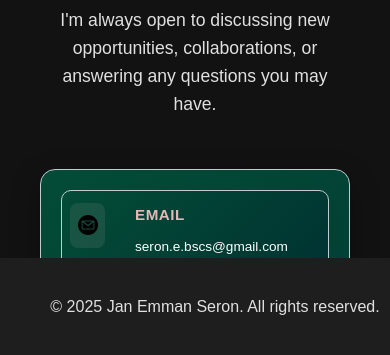
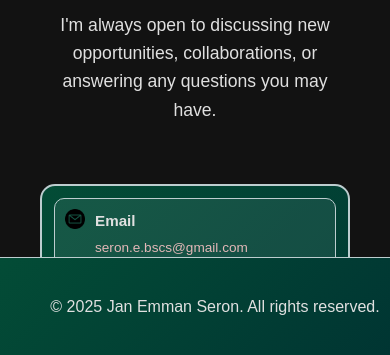
Before and after one commit to sydSeron/E-Portfolio.dev, a plain HTML site: page contact.html in a window 390 px wide. Shown: the part 488-843 px from the top of the page. Drawn offline with Linux system fonts and the light colour scheme.

Commit message:
Add files via upload

```diff
--- a/css/components.css
+++ b/css/components.css
@@ -499,29 +499,34 @@ nav {
 }
 
 .contact-content {
-    max-width: 500px;
-    margin: 0 auto 80px auto;
-    padding: 0 20px;
+    max-width: 800px;
+    margin: 0 auto;
+    padding: 20px;
+    box-sizing: border-box;
 }
 
 .contact-info {
-    background: linear-gradient(145deg, #034C36, #003332);
-    border: 1px solid #BDCDCF;
+    display: flex;
+    flex-direction: column;
+    gap: 15px;
+    padding: 20px;
+    background: linear-gradient(135deg, #034C36, #003332);
     border-radius: 15px;
-    padding: 40px 30px;
-    box-shadow: 0 10px 30px rgba(0, 0, 0, 0.3);
+    border: 2px solid #BDCDCF;
+    box-sizing: border-box;
+    margin-bottom: 30px; /* Add space before footer */
 }
 
 .contact-item {
     display: flex;
-    align-items: flex-start; /* Changed from center to flex-start */
+    align-items: flex-start;
     gap: 15px;
-    padding: 20px;
-    background: linear-gradient(135deg, #034C36, #003332);
+    padding: 15px;
+    background: rgba(189, 205, 207, 0.1);
     border: 1px solid #BDCDCF;
     border-radius: 10px;
-    margin-bottom: 15px;
     transition: all 0.3s ease;
+    box-sizing: border-box;
 }
 
 .contact-details {
@@ -529,7 +534,8 @@ nav {
     flex-direction: column;
     gap: 5px;
     flex: 1;
-    min-width: 0; /* Important for text wrapping */
+    min-width: 0;
+    overflow: hidden;
 }
 
 .contact-details a {
@@ -538,162 +544,75 @@ nav {
     transition: color 0.3s ease;
     word-wrap: break-word;
     overflow-wrap: break-word;
+    display: block;
 }
 
-.contact-item:hover {
-    background: rgba(227, 184, 184, 0.05);
-    border-color: rgba(227, 184, 184, 0.2);
-    transform: translateY(-2px);
-}
-
-.contact-item:last-child {
-    margin-bottom: 0;
-}
-
-.contact-icon {
-    font-size: 1.4em;
-    margin-right: 20px;
-    width: 45px;
-    height: 45px;
-    display: flex;
-    align-items: center;
-    justify-content: center;
-    background: rgba(227, 184, 184, 0.1);
-    border-radius: 8px;
-    flex-shrink: 0;
-}
-
-.contact-details strong {
-    display: block;
-    color: #E3B8B8;
-    margin-bottom: 5px;
-    font-size: 0.9em;
-    font-weight: 600;
-    text-transform: uppercase;
-    letter-spacing: 0.5px;
-}
-
-.contact-details a {
-    color: #ffffff;
-    text-decoration: none;
-    font-size: 1.1em;
-    transition: color 0.3s ease;
-    font-weight: 400;
-}
-
-.contact-details a:hover {
-    color: rgba(2, 216, 253, 0.966);
-}
-
-.contact-details span {
-    color: #ffffff;
-    font-size: 1.1em;
-    font-weight: 400;
-}
-
-/* Ensure footer doesn't overlap */
-footer {
-    margin-top: 60px;
-    padding: 20px;
-    clear: both;
-}
-
-/* Responsive Design */
+/* Mobile responsive fixes */
 @media (max-width: 768px) {
-    .cta-buttons {
-        flex-direction: column;
-        align-items: center;
-    }
-
-    .skills-grid {
-        grid-template-columns: 1fr;
-    }
-
-    .projects-grid {
-        grid-template-columns: 1fr;
-        gap: 20px;
-    }
-
-    .project-card {
-        padding: 20px;
-    }
-
-    .projects-intro h2 {
-        font-size: 2em;
-    }
-
     .contact-content {
-        margin-bottom: 60px;
+        padding: 15px;
+        margin: 0 15px;
     }
 
     .contact-info {
-        padding: 20px;
-        margin-bottom: 30px;
-    }
-
-    .contact-intro h2 {
-        font-size: 2em;
+        padding: 15px;
+        margin-bottom: 20px;
     }
 
     .contact-item {
         padding: 12px;
-    }
-
-    .contact-icon {
-        width: 35px;
-        font-size: 1.3em;
+        gap: 12px;
     }
 
     .contact-details a {
-        word-break: break-all;
         font-size: 0.9em;
         line-height: 1.4;
-    }
-
-    .contact-item {
-        padding: 15px 10px;
-        min-height: auto;
-    }
-
-    .contact-details {
-        flex: 1;
-        min-width: 0; /* Allow flex item to shrink below content size */
+        word-break: break-all;
     }
 
     .contact-details strong {
-        display: block;
-        margin-bottom: 5px;
         font-size: 0.95em;
     }
 }
 
 @media (max-width: 480px) {
-    nav {
-        flex-direction: column;
-        gap: 8px;
+    .contact-content {
+        padding: 10px;
+        margin: 0 10px;
     }
 
-    .nav-link {
-        width: 200px;
-        text-align: center;
+    .contact-info {
+        padding: 12px;
+    }
+
+    .contact-item {
+        padding: 10px;
+        gap: 10px;
     }
 
     .contact-details a {
         font-size: 0.85em;
         word-break: break-word;
         overflow-wrap: break-word;
-        hyphens: auto;
-    }
-
-    .contact-item {
-        padding: 12px 8px;
-        gap: 10px;
     }
 
     .contact-icon img {
         width: 20px !important;
         height: 20px !important;
     }
+}
+
+/* Ensure footer doesn't overlap */
+main {
+    padding-bottom: 30px;
+}
+
+footer {
+    margin-top: auto;
+    padding: 20px;
+    text-align: center;
+    background: linear-gradient(135deg, #034C36, #003332);
+    border-top: 1px solid #BDCDCF;
 }
 
 /* Coming Soon Badge Styles */
```
